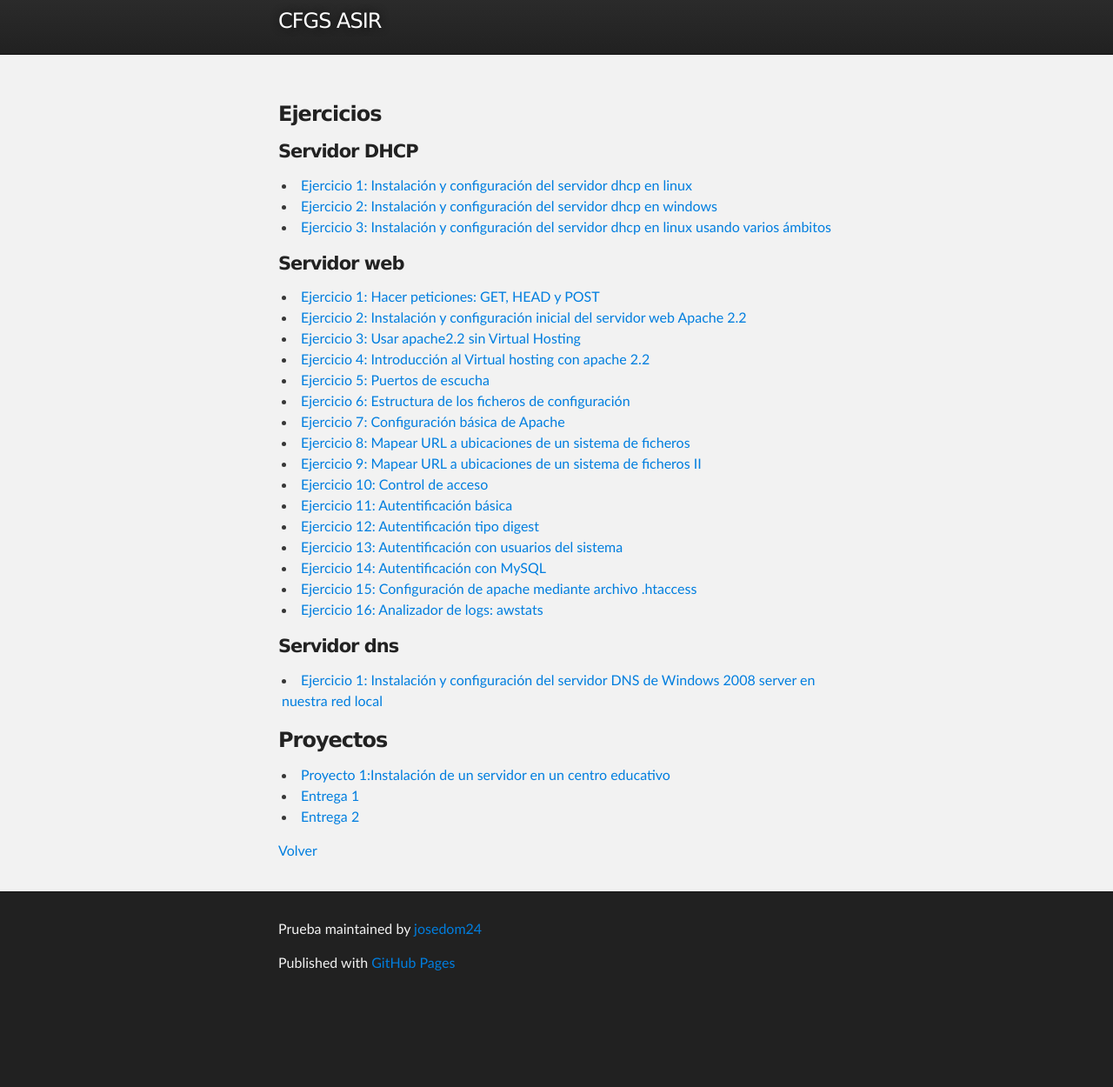
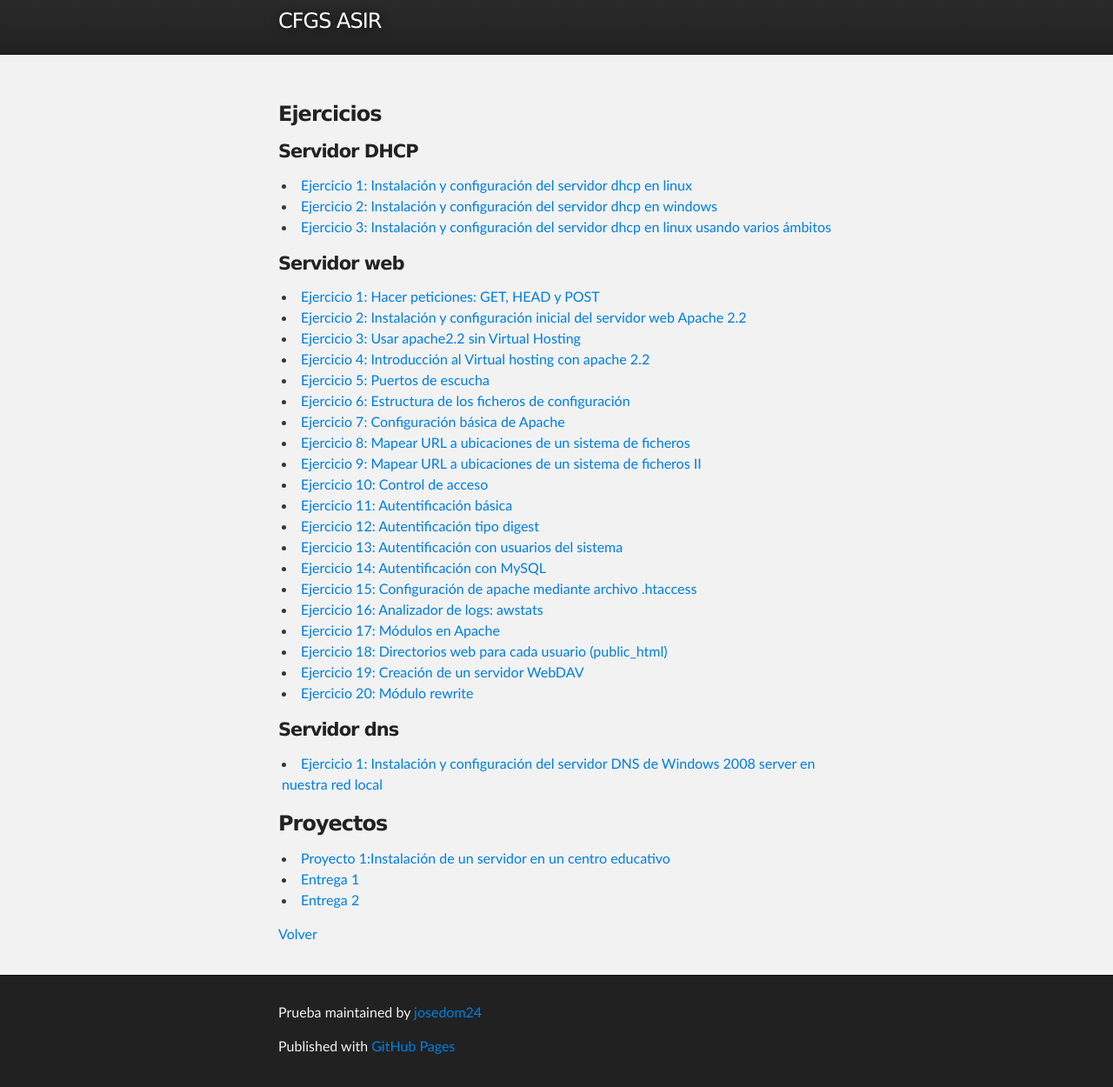
Before and after one commit to josedom24/josedom24.github.io, a Jekyll site: the page built from mod/serviciosgs/index.md, in a window 1280 px wide, cut to the strip 78-1328 px from the top of the page. Shown: the whole strip at 87% size. Built offline with Jekyll 4.4.1, drawn with Linux system fonts in a browser that asks for light colours; before the commit the page ends 1232 px from its top, so only the background shows below that.

Commit message:
Update index.md

```diff
--- a/mod/serviciosgs/index.md
+++ b/mod/serviciosgs/index.md
@@ -29,6 +29,10 @@ tagline: CFGS ASIR
 * [Ejercicio 14: Autentificación con MySQL](e_web_14)
 * [Ejercicio 15: Configuración de apache mediante archivo .htaccess](e_web_15)
 * [Ejercicio 16: Analizador de logs: awstats](e_web_16)
+* [Ejercicio 17: Módulos en Apache](e_web_17)
+* [Ejercicio 18: Directorios web para cada usuario (public_html)](e_web_18)
+* [Ejercicio 19: Creación de un servidor WebDAV](e_web_18)
+* [Ejercicio 20: Módulo rewrite](e_web_20)
 
 #### Servidor dns
 
```
